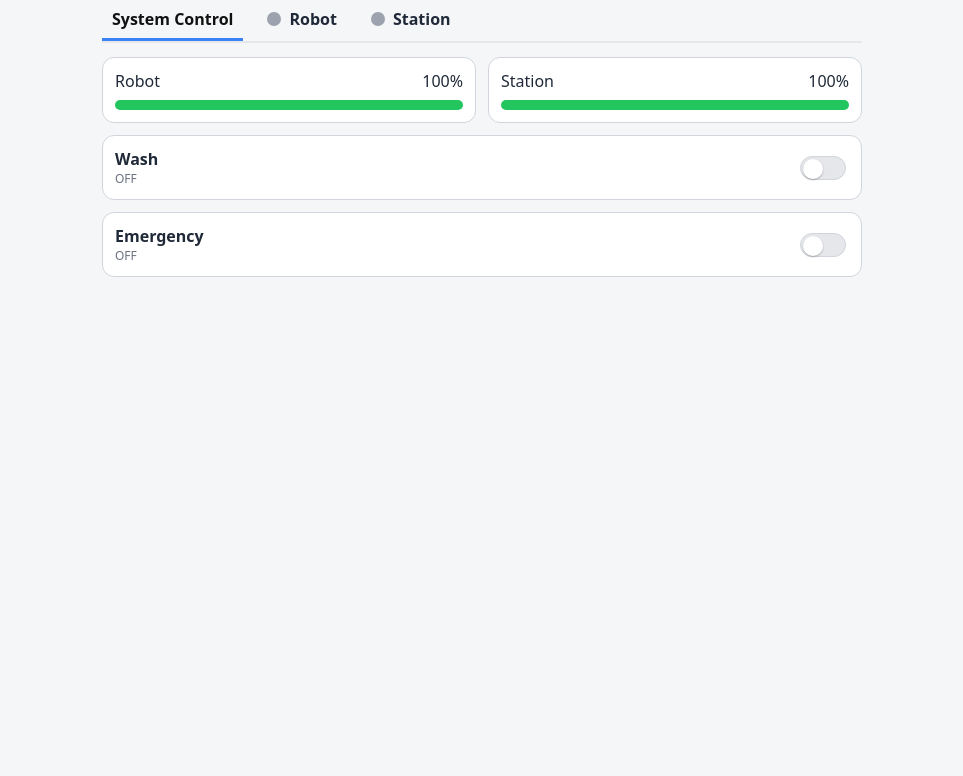
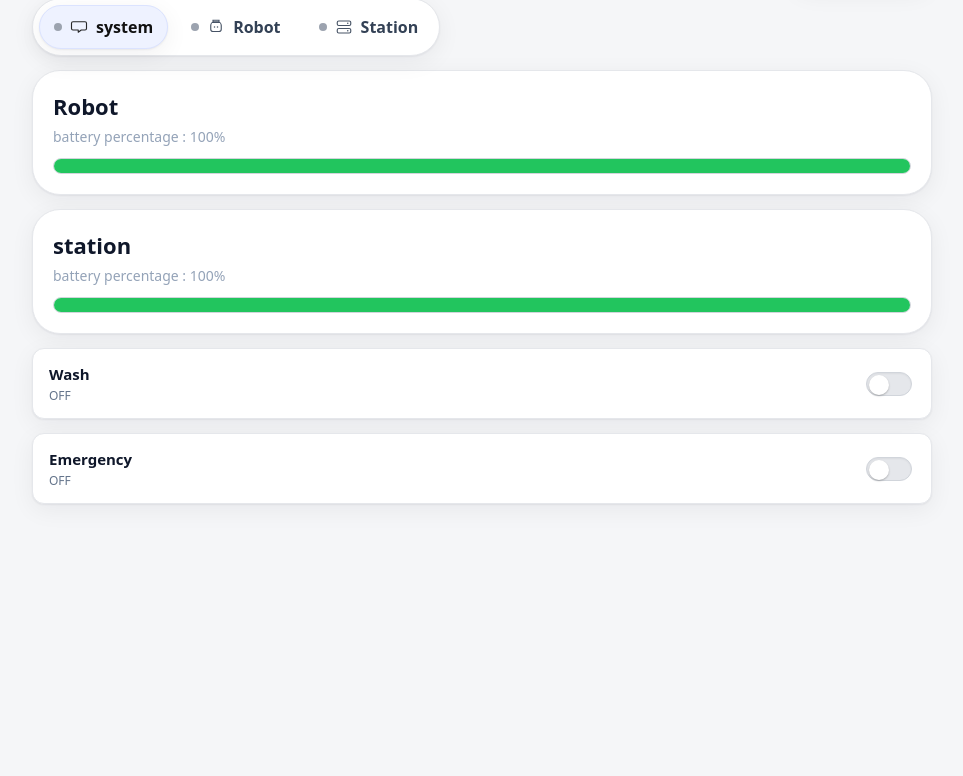
Before and after one commit to TheUserNameUnknow/solar-wash-ui, a plain HTML site: page index.html in a window 1280 px wide. Shown: the part 72-848 px from the top of the page, without its empty margins (158-1121 px from the left). Drawn offline with Linux system fonts and the light colour scheme.

Commit message:
Update index.html

```diff
--- a/index.html
+++ b/index.html
@@ -6,50 +6,91 @@
 <title>Solar Cell Cleaning Systems</title>
 <style>
   :root{
-    --bg:#f5f6f8; --card:#ffffff; --text:#1f2937; --muted:#6b7280; --ring:#d1d5db;
-    --green:#22c55e; --green-600:#16a34a; --gray:#9ca3af; --gray-200:#e5e7eb;
+    --bg:#f5f6f8; --surface:#ffffff; --text:#0f172a; --muted:#64748b; --ring:#e5e7eb;
+    --shadow:0 1px 2px rgba(15,23,42,.06), 0 6px 24px rgba(15,23,42,.06);
+    --green:#22c55e; --green-600:#16a34a;
     --red:#ef4444; --red-600:#dc2626; --red-soft:#fee2e2;
   }
   html,body{height:100%}
   body{
     margin:0;background:var(--bg);color:var(--text);
     font-family: system-ui, -apple-system, Segoe UI, Roboto, "Noto Sans Thai", sans-serif;
-    display:flex;justify-content:center;align-items:flex-start;padding:24px;
+    display:flex;justify-content:center;align-items:flex-start;padding:20px;
   }
-  .shell{width:min(760px, 94vw)}
-  header{display:flex;justify-content:space-between;align-items:center;margin-bottom:12px}
-  h1{font-size:20px;margin:0}
-  .status-badge{padding:6px 12px;border-radius:10px;font-weight:700;border:1px solid transparent;min-width:110px;text-align:center}
-  .status-badge.offline{background:#f3f4f6;color:#374151;border-color:#e5e7eb}
+  .shell{width:min(900px,96vw)}
+
+  /* Header */
+  header{display:flex;justify-content:space-between;align-items:center;margin-bottom:10px}
+  h1{font-size:20px;margin:0;font-weight:800}
+  .status-badge{
+    padding:8px 14px;border-radius:999px;border:1px solid var(--ring);
+    background:#f8fafc; box-shadow:var(--shadow); min-width:110px; text-align:center; font-weight:700;
+  }
+  .status-badge.offline{background:#f3f4f6;color:#334155}
   .status-badge.online{background:#e8f8ee;color:var(--green-600);border-color:#bfe8ce}
   .status-badge.emergency{background:var(--red-soft);color:var(--red-600);border-color:#fecaca}
 
-  .tabs{display:flex;gap:14px;border-bottom:2px solid var(--gray-200);margin-bottom:14px;flex-wrap:wrap}
-  .tab{display:inline-flex;align-items:center;gap:8px;padding:8px 10px;border-bottom:3px solid transparent;font-weight:700;cursor:pointer}
-  .tab.active{border-color:#3b82f6;color:#111}
+  /* Pill tabs bar */
+  .tabs-wrap{
+    background:#ffffff;border:1px solid var(--ring);border-radius:999px;padding:6px;
+    display:inline-flex;gap:8px;box-shadow:var(--shadow);margin-bottom:14px;
+  }
+  .tab{
+    display:flex;align-items:center;gap:8px;
+    padding:10px 14px;border-radius:999px;border:1px solid transparent;cursor:pointer;
+    color:#334155;font-weight:800; background:transparent;
+    transition:all .15s ease;
+  }
+  .tab svg{width:18px;height:18px;opacity:.9}
+  .tab.active{background:#eef2ff;border-color:#dbe3ff;box-shadow:var(--shadow);color:#111}
 
-  .dot{width:14px;height:14px;border-radius:50%;background:#9ca3af;display:inline-block}
-  .dot.green{background:var(--green)}
-  .dot.red{background:var(--red)}
+  /* Small status dots inside each tab (เหมือนฟังก์ชันเดิม) */
+  .mini-dot{width:8px;height:8px;border-radius:50%;background:#9ca3af}
+  .mini-dot.green{background:var(--green)}
+  .mini-dot.red{background:var(--red)}
 
-  .grid{display:grid;grid-template-columns:1fr 1fr;gap:12px}
-  @media (max-width:640px){ .grid{grid-template-columns:1fr} }
-  .card{background:var(--card);border:1px solid var(--ring);border-radius:12px;padding:12px}
-  .card .top{display:flex;justify-content:space-between;margin-bottom:8px}
-  .bar{height:10px;background:#e5e7eb;border-radius:6px;overflow:hidden}
-  .fill{height:100%;width:100%;background:var(--green)}
+  /* Panels */
+  .panel{display:none}
+  .panel.active{display:block}
 
-  .row{background:var(--card);border:1px solid var(--ring);border-radius:12px;padding:12px;margin-top:12px;display:flex;justify-content:space-between;align-items:center}
-  .muted{color:var(--muted);font-size:12px}
+  /* Battery cards layout (ใหญ่ โค้ง นุ่ม เหมือนภาพ) */
+  .battery-card{
+    background:var(--surface); border:1px solid var(--ring); border-radius:28px;
+    padding:20px; margin:0 0 14px 0; box-shadow:var(--shadow);
+  }
+  .battery-title{font-size:22px;font-weight:800;margin:0 0 6px 0}
+  .battery-sub{font-size:14px;color:#111;margin:0 0 12px 0}
+  .bar{
+    height:14px; background:#e5e7eb; border-radius:999px; overflow:hidden;
+    border:1px solid #d1d5db;
+  }
+  .fill{height:100%; width:100%; background:var(--green)}
 
-  .switch{--w:46px;--h:24px;appearance:none;width:var(--w);height:var(--h);background:#e5e7eb;border-radius:999px;position:relative;border:1px solid #d1d5db;cursor:pointer}
-  .switch:after{content:"";position:absolute;top:2px;left:2px;width:20px;height:20px;border-radius:50%;background:#fff;box-shadow:0 1px 2px rgba(0,0,0,.25);transition:transform .2s ease}
+  /* Control rows */
+  .row{
+    background:var(--surface); border:1px solid var(--ring); border-radius:12px;
+    padding:14px 16px; display:flex; justify-content:space-between; align-items:center;
+    box-shadow:var(--shadow); margin-top:14px;
+  }
+  .row b{font-size:15px}
+  .muted{color:var(--muted); font-size:12px; margin-top:2px}
+
+  /* Switch */
+  .switch{
+    --w:46px; --h:24px; appearance:none; width:var(--w); height:var(--h);
+    background:#e5e7eb; border-radius:999px; position:relative; border:1px solid #d1d5db; cursor:pointer;
+    box-shadow:inset 0 1px 2px rgba(0,0,0,.05);
+  }
+  .switch:after{
+    content:""; position:absolute; top:2px; left:2px; width:20px; height:20px; border-radius:50%;
+    background:#fff; box-shadow:0 1px 2px rgba(0,0,0,.25); transition:transform .2s ease;
+  }
   .switch:checked{background:#bbf7d0;border-color:#a7f3d0}
   .switch:checked:after{transform:translateX(22px)}
-  .switch:disabled{opacity:.5;cursor:not-allowed}
+  .switch:disabled{opacity:.5; cursor:not-allowed}
 
-  .panel{display:none}
-  .panel.active{display:block}
+  /* Robot/Station other panels just placeholder text */
+  .panel p{color:#94a3b8}
 </style>
 </head>
 <body>
@@ -59,80 +100,133 @@
       <div id="statusBadge" class="status-badge offline">Offline</div>
     </header>
 
-    <div class="tabs">
-      <div id="tabControl" class="tab active">System Control</div>
-      <div id="tabRobot" class="tab"><span id="dotRobot" class="dot"></span>Robot</div>
-      <div id="tabStation" class="tab"><span id="dotStation" class="dot"></span>Station</div>
+    <div class="tabs-wrap" role="tablist" aria-label="Main tabs">
+      <div id="tabControl" class="tab active" role="tab" aria-selected="true" aria-controls="panelControl" tabindex="0">
+        <span class="mini-dot" id="dotSystem"></span>
+        <!-- system icon -->
+        <svg viewBox="0 0 24 24" fill="none" aria-hidden="true"><path d="M4 5h16a2 2 0 0 1 2 2v7a2 2 0 0 1-2 2h-5l-4 3v-3H4a2 2 0 0 1-2-2V7a2 2 0 0 1 2-2Z" stroke="currentColor" stroke-width="1.5" stroke-linejoin="round"/></svg>
+        <span>system</span>
+      </div>
+      <div id="tabRobot" class="tab" role="tab" aria-selected="false" aria-controls="panelRobot" tabindex="-1">
+        <span class="mini-dot" id="dotRobot"></span>
+        <!-- robot icon -->
+        <svg viewBox="0 0 24 24" fill="none" aria-hidden="true"><path d="M8 3h8v3H8zM5 10a5 5 0 0 1 5-5h4a5 5 0 0 1 5 5v5a3 3 0 0 1-3 3H8a3 3 0 0 1-3-3v-5Z" stroke="currentColor" stroke-width="1.5"/><circle cx="10" cy="12" r="1" fill="currentColor"/><circle cx="14" cy="12" r="1" fill="currentColor"/></svg>
+        <span>Robot</span>
+      </div>
+      <div id="tabStation" class="tab" role="tab" aria-selected="false" aria-controls="panelStation" tabindex="-1">
+        <span class="mini-dot" id="dotStation"></span>
+        <!-- station/server icon -->
+        <svg viewBox="0 0 24 24" fill="none" aria-hidden="true"><rect x="3" y="4" width="18" height="6" rx="2" stroke="currentColor" stroke-width="1.5"/><rect x="3" y="14" width="18" height="6" rx="2" stroke="currentColor" stroke-width="1.5"/><circle cx="17" cy="7" r="1" fill="currentColor"/><circle cx="17" cy="17" r="1" fill="currentColor"/></svg>
+        <span>Station</span>
+      </div>
     </div>
 
-    <section id="panelControl" class="panel active">
-      <div class="grid">
-        <div class="card"><div class="top"><span>Robot</span><span>100%</span></div><div class="bar"><div class="fill"></div></div></div>
-        <div class="card"><div class="top"><span>Station</span><span>100%</span></div><div class="bar"><div class="fill"></div></div></div>
+    <!-- System Control panel -->
+    <section id="panelControl" class="panel active" role="tabpanel" tabindex="0">
+      <div class="battery-card">
+        <h3 class="battery-title">Robot</h3>
+        <p class="battery-sub">battery percentage : 100%</p>
+        <div class="bar"><div class="fill"></div></div>
       </div>
-      <div class="row"><div><b>Wash</b><div class="muted" id="washText">OFF</div></div><input id="washSwitch" type="checkbox" class="switch" /></div>
-      <div class="row"><div><b>Emergency</b><div class="muted" id="emgText">OFF</div></div><input id="emgSwitch" type="checkbox" class="switch" /></div>
+
+      <div class="battery-card">
+        <h3 class="battery-title" style="text-transform:lowercase">station</h3>
+        <p class="battery-sub">battery percentage : 100%</p>
+        <div class="bar"><div class="fill"></div></div>
+      </div>
+
+      <div class="row">
+        <div><b>Wash</b><div class="muted" id="washText">OFF</div></div>
+        <input id="washSwitch" type="checkbox" class="switch" />
+      </div>
+      <div class="row">
+        <div><b>Emergency</b><div class="muted" id="emgText">OFF</div></div>
+        <input id="emgSwitch" type="checkbox" class="switch" />
+      </div>
     </section>
 
-    <section id="panelRobot" class="panel"><p>ข้อมูล Robot</p></section>
-    <section id="panelStation" class="panel"><p>ข้อมูล Station</p></section>
+    <section id="panelRobot" class="panel" role="tabpanel" tabindex="0"><p>ข้อมูล Robot</p></section>
+    <section id="panelStation" class="panel" role="tabpanel" tabindex="0"><p>ข้อมูล Station</p></section>
   </div>
 
 <script>
+  // Elements
   const badge=document.getElementById('statusBadge');
   const washSwitch=document.getElementById('washSwitch');
   const emgSwitch=document.getElementById('emgSwitch');
   const washText=document.getElementById('washText');
   const emgText=document.getElementById('emgText');
+
+  // mini status dots (คงพฤติกรรมเดิม: เขียวสลับ/แดงตอน EMG)
+  const dotSystem=document.getElementById('dotSystem');
   const dotRobot=document.getElementById('dotRobot');
   const dotStation=document.getElementById('dotStation');
 
+  // Tabs
   const tabs={tabControl:'panelControl',tabRobot:'panelRobot',tabStation:'panelStation'};
   Object.keys(tabs).forEach(id=>{
-    document.getElementById(id).addEventListener('click',()=>{
+    const el=document.getElementById(id);
+    el.addEventListener('click',()=>{
       for(const t in tabs){
-        document.getElementById(t).classList.remove('active');
-        document.getElementById(tabs[t]).classList.remove('active');
+        const tab=document.getElementById(t), panel=document.getElementById(tabs[t]);
+        tab.classList.remove('active'); tab.setAttribute('aria-selected','false'); tab.setAttribute('tabindex','-1');
+        panel.classList.remove('active');
       }
-      document.getElementById(id).classList.add('active');
+      el.classList.add('active'); el.setAttribute('aria-selected','true'); el.setAttribute('tabindex','0');
       document.getElementById(tabs[id]).classList.add('active');
     });
+    el.addEventListener('keydown',(e)=>{ if(e.key==='Enter'||e.key===' '){ e.preventDefault(); el.click(); }});
   });
 
   function setDots(r,s){
-    dotRobot.className='dot'+(r==='green'?' green':r==='red'?' red':'');
-    dotStation.className='dot'+(s==='green'?' green':s==='red'?' red':'');
+    // r,s in {'','green','red'}
+    dotRobot.className='mini-dot'+(r==='green'?' green':r==='red'?' red':'');
+    dotStation.className='mini-dot'+(s==='green'?' green':s==='red'?' red':'');
+    // ระบบหลัก (system) เทาไว้เสมอ เพื่อให้หน้าตาเหมือนภาพ
+    dotSystem.className='mini-dot';
   }
 
   let cycleTimer=null,activeSide='robot';
   function startAlternating(){
     stopAlternating();
-    activeSide='robot';setDots('green','');
+    activeSide='robot'; setDots('green','');
     cycleTimer=setInterval(()=>{
-      if(activeSide==='robot'){setDots('','green');activeSide='station';}
-      else{setDots('green','');activeSide='robot';}
+      if(activeSide==='robot'){ setDots('', 'green'); activeSide='station'; }
+      else{ setDots('green',''); activeSide='robot'; }
     },5000);
   }
-  function stopAlternating(){if(cycleTimer){clearInterval(cycleTimer);cycleTimer=null;}}
+  function stopAlternating(){ if(cycleTimer){ clearInterval(cycleTimer); cycleTimer=null; } }
+
+  // Screen reader friendly
+  badge.setAttribute('aria-live','polite');
 
   function render(){
     const isWash=washSwitch.checked;
     const isEmg=emgSwitch.checked;
+
     washText.textContent=isWash?'ON':'OFF';
     emgText.textContent=isEmg?'ON':'OFF';
 
     if(isEmg){
-      badge.textContent='EMERGENCY';badge.className='status-badge emergency';
-      if(isWash){washSwitch.checked=false;washText.textContent='OFF';}
-      washSwitch.disabled=true;stopAlternating();setDots('red','red');return;
-    }else{washSwitch.disabled=false;}
+      badge.textContent='EMERGENCY'; badge.className='status-badge emergency';
+      if(isWash){ washSwitch.checked=false; washText.textContent='OFF'; }
+      washSwitch.disabled=true; stopAlternating(); setDots('red','red'); return;
+    }else{
+      washSwitch.disabled=false;
+    }
 
     if(isWash){
-      badge.textContent='Online';badge.className='status-badge online';startAlternating();
+      badge.textContent='Online'; badge.className='status-badge online'; startAlternating();
     }else{
-      badge.textContent='Offline';badge.className='status-badge offline';stopAlternating();setDots('','');
+      badge.textContent='Offline'; badge.className='status-badge offline'; stopAlternating(); setDots('','');
     }
   }
+
+  document.addEventListener('visibilitychange', ()=>{
+    if(document.hidden) stopAlternating();
+    else if(washSwitch.checked && !emgSwitch.checked) startAlternating();
+  });
+
   washSwitch.addEventListener('change',render);
   emgSwitch.addEventListener('change',render);
   render();
```
